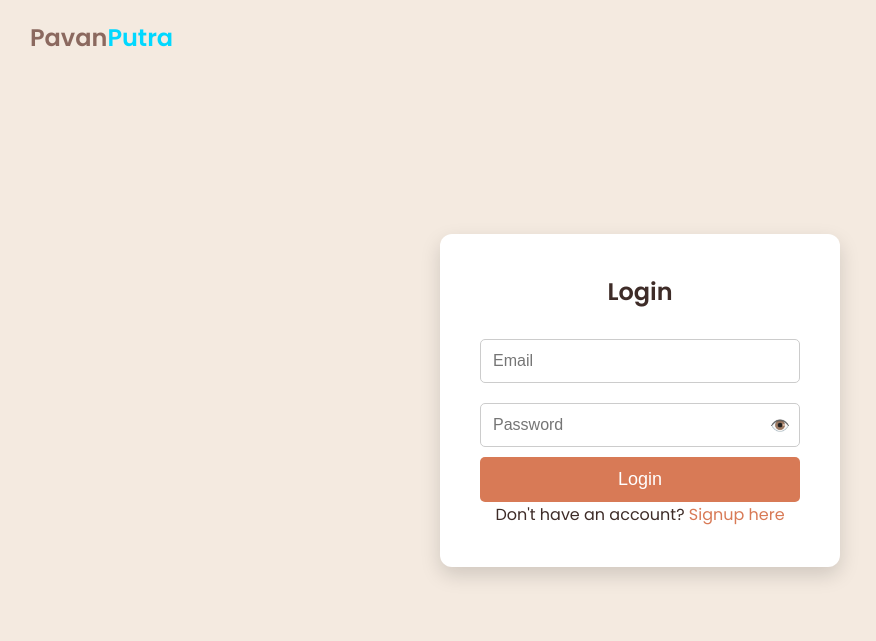
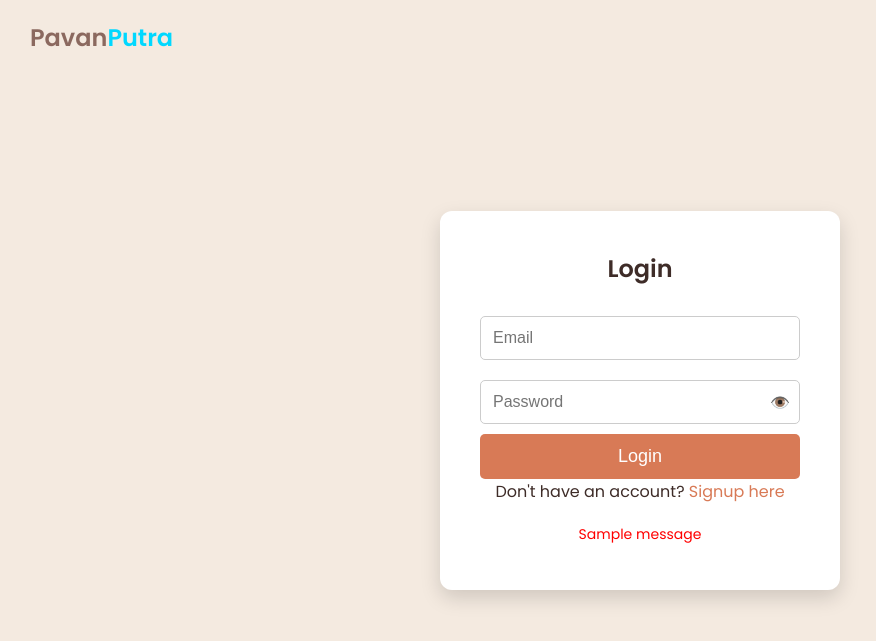
Before and after one commit to SoulKing007/Pavanputra, a Django app: page /login/ in a window 1280 px wide. Shown: the top 641 px of the page, without its empty margins (0-876 px from the left). Run offline with Django 5.2, Linux system fonts and the light colour scheme; tables that the repository leaves empty hold one stand-in row (values such as "Sample post"); one stand-in notice (Sample message) is shown.

Commit message:
initial commit
Updated the login form

```diff
--- a/myapp/views.py
+++ b/myapp/views.py
@@ -40,25 +40,34 @@ def signup_view(request):
         form = SignupForm()  # Create an empty form instance
 
     return render(request, "signup.html", {'form': form})  # Pass the form to the template
+
+
 # Login view
 def login_view(request):
     if request.method == 'POST':
-        login_form = LoginForm(request.POST)
-        if login_form.is_valid():
-            username = login_form.cleaned_data['username']
-            password = login_form.cleaned_data['password']
-            user = authenticate(request, username=username, password=password)
-            if user is not None:
-                login(request, user)
-                messages.success(request, "Logged in successfully.")
-                return redirect('index')  # Redirect to home page after login
-            else:
-                messages.error(request, "Invalid username or password.")
-    else:
-        login_form = LoginForm()
+        email = request.POST['email']
+        password = request.POST['password']
 
-    return render(request, 'login.html', {'login_form': login_form})
+        # Get the custom user model
+        User = get_user_model()  # This will refer to 'pavanputra.CustomUser'
 
+        try:
+            # Try to get the user by email
+            user = User.objects.get(email=email)
+        except User.DoesNotExist:
+            user = None
+
+        # Check if user exists and password is correct
+        if user is not None and user.check_password(password):
+            login(request, user)  # Log the user in
+            messages.success(request, "Logged in successfully.")
+            return redirect('index')  # Redirect to the index page after login
+        else:
+            messages.error(request, "Invalid credentials. Please try again.")
+            # If login fails, return the form with the error message
+            return render(request, 'login.html', {'email': email})
+
+    return render(request, 'login.html')
 
 # Logout view
 def logout_view(request):
--- a/templates/login.html
+++ b/templates/login.html
@@ -17,7 +17,6 @@
         --shadow-color: rgba(0, 0, 0, 0.15); /* Soft warm shadow */
     }
 
-
     * { margin: 0; padding: 0; box-sizing: border-box; }
 
     body {
@@ -28,11 +27,13 @@
         justify-content: center;
         align-items: center;
     }
+
     .logo {
         position: absolute;
         top: 20px;
         left: 30px;
     }
+
     .logo a .pavan {
         color: #8b695f;
     }
@@ -52,6 +53,7 @@
         color: #00d8ff;
         text-transform: capitalize;
     }
+
     .container {
         background: var(--form-box-color);
         padding: 40px;
@@ -101,39 +103,62 @@
     .toggle-link { color: var(--primary-color); text-decoration: none; }
 
     .toggle-link:hover { text-decoration: underline; }
+
+    .error-message {
+    color: red;
+    margin-top: 20px;  /* Adds space between the form and the error message */
+    font-size: 14px;
+    text-align: center;  /* Centers the error messages */
+}
+
+.error-message ul {
+    list-style-type: none;  /* Removes the default bullet points */
+    padding: 0;
+}
+
+.error-message li {
+    margin: 5px 0;  /* Adds space between each error message */
+}
+
     </style>
 </head>
 <body>
     <div class="logo">
         <a href="/">
-            <sapn class='pavan'>Pavan</sapn><span>Putra</span>
+            <span class="pavan">Pavan</span><span>Putra</span>
         </a>
     </div>
 
     <div class="container">
         <h2>Login</h2>
-        <form method="POST" onsubmit="redirectToHome(event)">
-            <input type="email" id="login-email" placeholder="Email" required>
+        <form method="POST" action="{% url 'login' %}">
+            {% csrf_token %}
+            <input type="email" name="email" id="login-email" placeholder="Email" value="{{ email }}" required>
             <div class="password-wrapper">
-                <input type="password" id="login-password" placeholder="Password" required>
+                <input type="password" name="password" id="login-password" placeholder="Password" required>
                 <span class="eye-icon" onclick="togglePassword('login-password')">👁️</span>
             </div>
             <button type="submit">Login</button>
         </form>
         <p>Don't have an account? <a href="{% url 'signup' %}" class="toggle-link">Signup here</a></p>
+        {% if messages %}
+    <div class="error-message">
+        <ul>
+            {% for message in messages %}
+                <li>{{ message }}</li>
+            {% endfor %}
+        </ul>
     </div>
+    {% endif %}
+    </div>
+
+
 
     <script>
         function togglePassword(id) {
             var field = document.getElementById(id);
             field.type = field.type === "password" ? "text" : "password";
         }
-
-        function redirectToHome(event) {
-            event.preventDefault();
-            window.location.href = '/';
-        }
     </script>
-
 </body>
 </html>
```
Also changed, not shown: myapp/models.py (+14 -2 lines), db.sqlite3, myapp/migrations/0002_customuser_profile_picture_alter_customuser_groups_and_more.py (added). Lines whose indentation alone changed are shown as unchanged.
